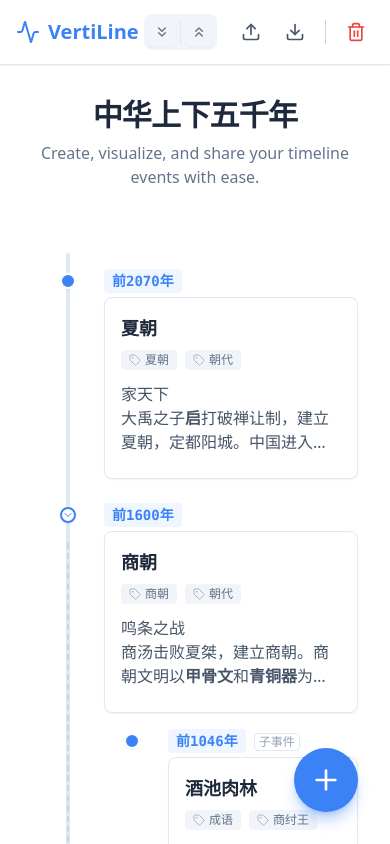
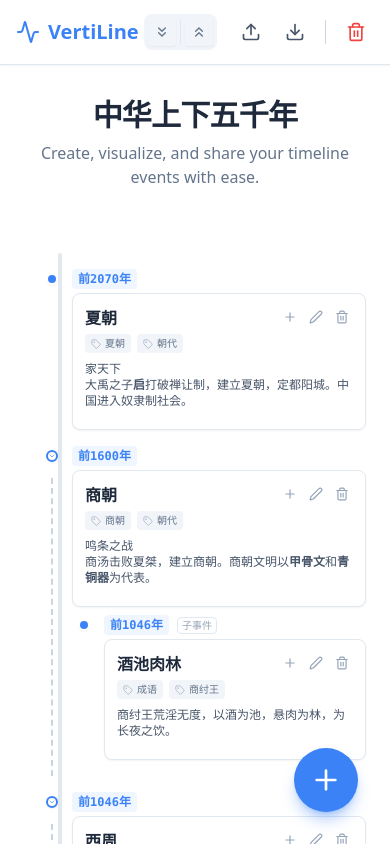
Before and after one commit to kingballyy/VertTimeiLine, a React (Vite) app: page / in a window 390 px wide. Shown: the top 844 px of the page. Built offline with nearby package versions, Linux system fonts and the light colour scheme.

Commit message:
Add files via upload
修改了竖屏显示的样式

```diff
--- a/components/Timeline.tsx
+++ b/components/Timeline.tsx
@@ -56,32 +56,36 @@ const TimelineNode: React.FC<{
     : [];
 
   return (
-    <div className="relative mb-6">
+    <div className="relative mb-4 md:mb-6">
       {/* Connector Line to Children */}
       {hasChildren && isExpanded && (
         <div
-          className="absolute left-[19px] top-10 bottom-0 border-l-2 border-dashed border-slate-300"
-          style={{ left: '1.2rem' }} // Align with dot center
+          // Calculated to align with the center of the dot in the left column
+          // Mobile: w-6 (24px) -> center 12px -> 0.75rem approx left-[11px]
+          // Desktop: w-10 (40px) -> center 20px -> 1.25rem approx left-[19px]
+          className="absolute border-l-2 border-dashed border-slate-300 top-8 bottom-0 md:top-10 left-[11px] md:left-[19px]"
         ></div>
       )}
 
-      <div className="flex gap-4 group">
+      <div className="flex gap-2 md:gap-4 group">
 
         {/* Left Column: Marker & Toggler */}
-        <div className="flex flex-col items-center flex-shrink-0 w-10 pt-1 relative z-10">
+        <div className="flex flex-col items-center flex-shrink-0 w-6 md:w-10 pt-1 relative z-10">
            {/* The Dot */}
            <div
-            className={`w-4 h-4 rounded-full border-2 shadow-sm transition-colors cursor-pointer flex items-center justify-center ${
-               hasChildren ? 'bg-white border-primary' : 'bg-primary border-white'
-            }`}
+            className={`
+              rounded-full border-2 shadow-sm transition-colors cursor-pointer flex items-center justify-center
+              w-3 h-3 md:w-4 md:h-4
+              ${hasChildren ? 'bg-white border-primary' : 'bg-primary border-white'}
+            `}
             onClick={(e) => {
               e.stopPropagation();
               if (hasChildren) toggleExpand(event.id);
             }}
           >
             {hasChildren && (
-              <div className="text-[10px] text-primary font-bold">
-                 {isExpanded ? <ChevronDown className="w-3 h-3"/> : <ChevronRight className="w-3 h-3 pl-px"/>}
+              <div className="text-[8px] md:text-[10px] text-primary font-bold flex items-center justify-center">
+                 {isExpanded ? <ChevronDown className="w-2 h-2 md:w-3 md:h-3"/> : <ChevronRight className="w-2 h-2 md:w-3 md:h-3 pl-px"/>}
               </div>
             )}
           </div>
@@ -90,11 +94,11 @@ const TimelineNode: React.FC<{
         {/* Right Column: Card Content */}
         <div className="flex-1 min-w-0">
           <div className="flex items-baseline gap-2 mb-1">
-             <span className="text-sm font-mono font-bold text-primary bg-blue-50 px-2 py-0.5 rounded">
+             <span className="text-xs md:text-sm font-mono font-bold text-primary bg-blue-50 px-1.5 py-0.5 md:px-2 rounded">
                {formatDate(event.date)}
              </span>
              {level > 0 && (
-                <span className="text-xs text-slate-400 font-medium border border-slate-200 px-1 rounded">
+                <span className="text-[10px] md:text-xs text-slate-400 font-medium border border-slate-200 px-1 rounded">
                   子事件
                 </span>
              )}
@@ -103,29 +107,29 @@ const TimelineNode: React.FC<{
           <div
             onClick={() => onEdit(event)}
             className={`
-              relative bg-white rounded-lg border border-slate-200 p-4 shadow-sm
+              relative bg-white rounded-lg border border-slate-200 p-3 md:p-4 shadow-sm
               hover:shadow-md hover:border-blue-300 transition-all cursor-pointer
               group-hover:ring-1 ring-primary/10
             `}
           >
             <div className="flex justify-between items-start">
-              <h3 className="text-lg font-bold text-slate-800 mb-2 truncate pr-16">{event.title}</h3>
+              <h3 className="text-base md:text-lg font-bold text-slate-800 mb-1 md:mb-2 truncate pr-16">{event.title}</h3>
 
               {/* Action Buttons (Visible on Hover) */}
-              <div className="absolute top-3 right-3 flex gap-1 opacity-0 group-hover:opacity-100 transition-opacity bg-white/80 backdrop-blur-sm rounded-lg p-1">
+              <div className="absolute top-2 right-2 md:top-3 md:right-3 flex gap-1 opacity-100 md:opacity-0 group-hover:opacity-100 transition-opacity bg-white/80 backdrop-blur-sm rounded-lg p-1">
                 <button
                   onClick={(e) => { e.stopPropagation(); onAddChild(event.id); }}
-                  className="p-1.5 text-slate-400 hover:text-green-600 hover:bg-green-50 rounded"
+                  className="p-1 md:p-1.5 text-slate-400 hover:text-green-600 hover:bg-green-50 rounded"
                   title="添加子事件"
                 >
-                  <Plus className="w-4 h-4" />
+                  <Plus className="w-3.5 h-3.5 md:w-4 md:h-4" />
                 </button>
                 <button
                   onClick={(e) => { e.stopPropagation(); onEdit(event); }}
-                  className="p-1.5 text-slate-400 hover:text-primary hover:bg-blue-50 rounded"
+                  className="p-1 md:p-1.5 text-slate-400 hover:text-primary hover:bg-blue-50 rounded"
                   title="编辑"
                 >
-                  <Edit2 className="w-4 h-4" />
+                  <Edit2 className="w-3.5 h-3.5 md:w-4 md:h-4" />
                 </button>
                 <button
                   onClick={(e) => {
@@ -134,20 +138,20 @@ const TimelineNode: React.FC<{
                       onDelete(event.id);
                     }
                   }}
-                  className="p-1.5 text-slate-400 hover:text-red-500 hover:bg-red-50 rounded"
+                  className="p-1 md:p-1.5 text-slate-400 hover:text-red-500 hover:bg-red-50 rounded"
                   title="删除"
                 >
-                  <Trash2 className="w-4 h-4" />
+                  <Trash2 className="w-3.5 h-3.5 md:w-4 md:h-4" />
                 </button>
               </div>
             </div>
 
             {/* Tags */}
             {event.tags.length > 0 && (
-              <div className="flex flex-wrap gap-2 mb-3">
+              <div className="flex flex-wrap gap-1.5 md:gap-2 mb-2 md:mb-3">
                 {event.tags.map(tag => (
-                  <span key={tag} className="inline-flex items-center px-2 py-0.5 rounded text-xs font-medium bg-slate-100 text-slate-500">
-                    <Tag className="w-3 h-3 mr-1 opacity-50" />
+                  <span key={tag} className="inline-flex items-center px-1.5 py-0.5 rounded text-[10px] md:text-xs font-medium bg-slate-100 text-slate-500">
+                    <Tag className="w-2.5 h-2.5 md:w-3 md:h-3 mr-1 opacity-50" />
                     {tag}
                   </span>
                 ))}
@@ -155,7 +159,7 @@ const TimelineNode: React.FC<{
             )}
 
             {/* Markdown Content */}
-            <div className="prose prose-sm prose-slate max-w-none text-slate-600 line-clamp-3 mb-2">
+            <div className="prose prose-sm prose-slate max-w-none text-slate-600 line-clamp-3 mb-2 text-xs md:text-sm">
               <ReactMarkdown>{event.content}</ReactMarkdown>
             </div>
 
@@ -163,7 +167,7 @@ const TimelineNode: React.FC<{
             {event.images && event.images.length > 0 && (
               <div className="flex gap-2 overflow-x-auto pb-1 mt-2">
                 {event.images.slice(0, 3).map((img, i) => (
-                  <img key={i} src={img} className="h-12 w-12 rounded object-cover border border-slate-100" alt="" />
+                  <img key={i} src={img} className="h-10 w-10 md:h-12 md:w-12 rounded object-cover border border-slate-100" alt="" />
                 ))}
               </div>
             )}
@@ -171,7 +175,7 @@ const TimelineNode: React.FC<{
 
           {/* Nested Children Rendering */}
           {hasChildren && isExpanded && (
-            <div className="mt-4 pl-2">
+            <div className="mt-2 md:mt-4 pl-0 md:pl-2">
               {sortedChildren.map(child => (
                 <TimelineNode
                   key={child.id}
@@ -223,11 +227,11 @@ const Timeline: React.FC<TimelineProps> = ({
   }
 
   return (
-    <div ref={containerRef} className="relative max-w-4xl mx-auto px-4 py-8">
+    <div ref={containerRef} className="relative max-w-4xl mx-auto px-2 md:px-4 py-8">
 
       {/* Main Vertical Line (Fixed on Left) */}
       <div
-        className="absolute left-9 top-0 bottom-0 w-8 cursor-pointer group"
+        className="absolute top-0 bottom-0 w-8 cursor-pointer group left-7 md:left-9"
         onClick={handleLineClick}
         title="点击线条添加根事件"
       >
--- a/initialData.ts
+++ b/initialData.ts
@@ -3,7 +3,7 @@ import { TimelineData } from './types';
 export const INITIAL_DATA: TimelineData = {
   "meta": {
     "appName": "VertiLine",
-    "version": "5.1",
+    "version": "5.2",
     "createdAt": "2023-10-27T00:00:00.000Z"
   },
   "events": [
@@ -171,10 +171,18 @@ export const INITIAL_DATA: TimelineData = {
           "id": "period-zhanguo",
           "date": "-000453-01-01",
           "title": "战国时期",
-          "content": "三家分晋，七雄并立。",
+          "content": "三家分晋，七雄并立。《资治通鉴》即以此时期开篇。",
           "images": [],
-          "tags": ["战国"],
+          "tags": ["战国", "资治通鉴"],
           "children": [
+            {
+              "id": "zztj-sanjiafenjin",
+              "date": "-000403-01-01",
+              "title": "三家分晋",
+              "content": "《资治通鉴》开篇第一事。周威烈王正式册封晋国大夫韩虔、赵籍、魏斯为诸侯，标志着礼乐制度的彻底崩坏，战国时代正式来临。",
+              "images": [],
+              "tags": ["资治通鉴", "开篇"]
+            },
             {
               "id": "idiom-weiweijiuzhao",
               "date": "-000354-01-01",
@@ -282,6 +290,14 @@ export const INITIAL_DATA: TimelineData = {
       "tags": ["乱世"],
       "children": [
         {
+          "id": "idiom-xiaohe-hanxin",
+          "date": "-000206-01-15",
+          "title": "萧何月下追韩信",
+          "content": "韩信不受重用出走，萧何连夜追回，并向刘邦极力推荐：“诸将易得耳，至如信者，国士无双。”",
+          "images": [],
+          "tags": ["资治通鉴", "国士无双"]
+        },
+        {
           "id": "idiom-pofuchenzhou",
           "date": "-000207-01-01",
           "title": "破釜沉舟",
@@ -345,7 +361,17 @@ export const INITIAL_DATA: TimelineData = {
           "title": "武帝北击匈奴",
           "content": "卫青、霍去病封狼居胥。",
           "images": [],
-          "tags": ["战争"]
+          "tags": ["战争"],
+          "children": [
+             {
+               "id": "zztj-suwu",
+               "date": "-000100-01-01",
+               "title": "苏武牧羊",
+               "content": "苏武出使匈奴被扣留，持汉节十九年不降，在北海边牧羊。体现了坚贞不屈的民族气节。",
+               "images": [],
+               "tags": ["资治通鉴", "气节"]
+             }
+          ]
         },
         {
           "id": "idiom-zaobitouguang",
@@ -432,6 +458,14 @@ export const INITIAL_DATA: TimelineData = {
                    "tags": ["成语", "诸葛亮"]
                 }
               ]
+             },
+             {
+               "id": "zztj-guamuxiangkan",
+               "date": "0219-01-01",
+               "title": "刮目相看",
+               "content": "孙权劝大将吕蒙多读书。后来鲁肃经过寻阳，与吕蒙交谈，大惊道：“卿今者才略，非复吴下阿蒙！”吕蒙答：“士别三日，即更刮目相待。”",
+               "images": [],
+               "tags": ["资治通鉴", "吴下阿蒙"]
              },
              {
                "id": "idiom-qibuchengshi",
@@ -557,6 +591,22 @@ export const INITIAL_DATA: TimelineData = {
       "tags": ["唐朝"],
       "children": [
         {
+          "id": "zztj-xuanwumen",
+          "date": "0626-07-02",
+          "title": "玄武门之变",
+          "content": "秦王李世民在长安城宫城玄武门发动政变，杀太子李建成、齐王李元吉，逼迫唐高祖李渊退位。",
+          "images": [],
+          "tags": ["资治通鉴", "政变"]
+        },
+        {
+          "id": "zztj-zhenguan",
+          "date": "0627-01-01",
+          "title": "贞观之治",
+          "content": "唐太宗李世民在位期间，虚心纳谏（如魏征），厉行节约，劝课农桑，出现了“路不拾遗，夜不闭户”的盛世局面。《资治通鉴》对此有详细记载。",
+          "images": [],
+          "tags": ["资治通鉴", "盛世"]
+        },
+        {
           "id": "idiom-qingjunruweng",
           "date": "0691-01-01",
           "title": "请君入瓮",
@@ -584,7 +634,7 @@ export const INITIAL_DATA: TimelineData = {
                "id": "idiom-koumifujian",
                "date": "0750-01-01",
                "title": "口蜜腹剑",
-               "content": "李林甫嘴甜心毒，阴险狡诈。",
+               "content": "李林甫嘴甜心毒，阴险狡诈。《资治通鉴》评价其：“口有蜜，腹有剑。”",
                "images": [],
                "tags": ["成语", "李林甫"]
              }
```
